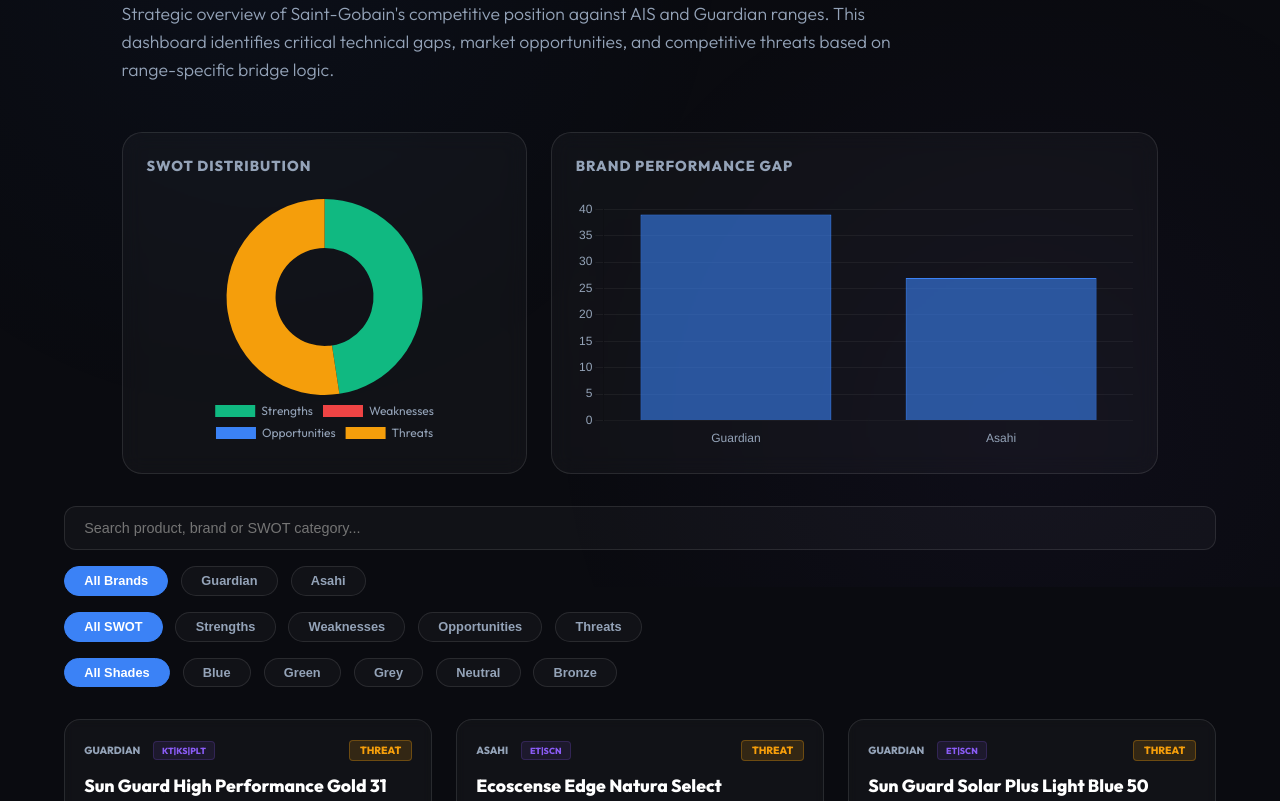
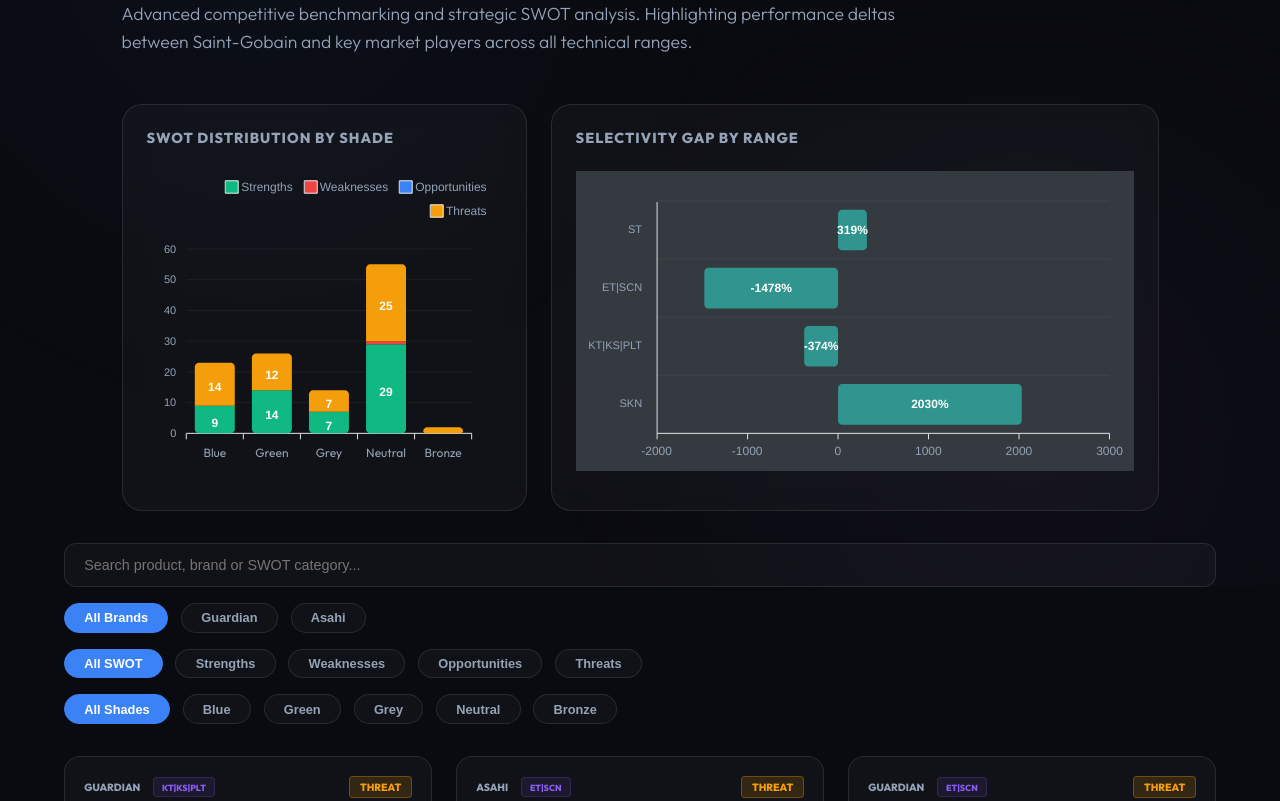
Before and after one commit to saintgobaindesignteam-dev/gap, a website: page index.html in a window 1280 px wide. Shown: the part 213-1014 px from the top of the page. Drawn offline with nearby package versions, Linux system fonts and the light colour scheme.

Commit message:
Add files via upload

```diff
--- a/app.js
+++ b/app.js
@@ -6,15 +6,14 @@
 
     let allItems = [];
     let filters = { brand: 'all', swot: 'all', shade: 'all' };
-    let charts = {};
+    let chartInstances = {};
 
     async function loadData() {
         try {
             const response = await fetch('gap_data.json');
             const data = await response.json();
             allItems = data.items;
-            // Summary will now be handled dynamically by filterData
-            renderCharts(data.summary, allItems);
+            renderCharts(allItems);
             filterData();
         } catch (err) {
             gapContainer.innerHTML = `<div class="loader">Failed to load SWOT data. Please run analyze.ps1 first.</div>`;
@@ -50,52 +49,63 @@
         `;
     }
 
-    function renderCharts(summary, items) {
-        const swotCtx = document.getElementById('swotChart').getContext('2d');
-        if (charts.swot) charts.swot.destroy();
-        charts.swot = new Chart(swotCtx, {
-            type: 'doughnut',
-            data: {
-                labels: ['Strengths', 'Weaknesses', 'Opportunities', 'Threats'],
-                datasets: [{
-                    data: [summary.strengths || 0, summary.weaknesses || 0, summary.opportunities || 0, summary.threats || 0],
-                    backgroundColor: ['#10b981', '#ef4444', '#3b82f6', '#f59e0b'],
-                    borderWidth: 0,
-                    hoverOffset: 10
-                }]
-            },
-            options: {
-                plugins: {
-                    legend: { position: 'bottom', labels: { color: '#94a3b8', font: { family: 'Outfit' } } }
-                }
-            }
+    function renderCharts(items) {
+        // 1. SWOT by Shade Stacked Chart
+        const shades = ['Blue', 'Green', 'Grey', 'Neutral', 'Bronze'];
+        const series = [
+            { name: 'Strengths', data: shades.map(s => items.filter(i => i.Target.Shade === s && i.SWOT === 'Strength').length), color: '#10b981' },
+            { name: 'Weaknesses', data: shades.map(s => items.filter(i => i.Target.Shade === s && i.SWOT === 'Weakness').length), color: '#ef4444' },
+            { name: 'Opportunities', data: shades.map(s => items.filter(i => i.Target.Shade === s && i.SWOT === 'Opportunity').length), color: '#3b82f6' },
+            { name: 'Threats', data: shades.map(s => items.filter(i => i.Target.Shade === s && i.SWOT === 'Threat').length), color: '#f59e0b' }
+        ];
+
+        const swotShadeOptions = {
+            series: series,
+            chart: { type: 'bar', height: 300, stacked: true, toolbar: { show: false }, background: 'transparent' },
+            plotOptions: { bar: { horizontal: false, borderRadius: 4 } },
+            xaxis: { categories: shades, labels: { style: { colors: '#94a3b8', fontFamily: 'Outfit' } } },
+            yaxis: { labels: { style: { colors: '#94a3b8' } } },
+            legend: { position: 'top', horizontalAlign: 'right', labels: { colors: '#94a3b8' } },
+            fill: { opacity: 1 },
+            theme: { mode: 'dark' },
+            grid: { borderColor: 'rgba(255,255,255,0.05)' }
+        };
+
+        if (chartInstances.swotShade) chartInstances.swotShade.destroy();
+        chartInstances.swotShade = new ApexCharts(document.querySelector("#swotShadeChart"), swotShadeOptions);
+        chartInstances.swotShade.render();
+
+        // 2. Selectivity Gap by Range
+        const ranges = ['ST', 'ET|SCN', 'KT|KS|PLT', 'SKN'];
+        const avgGaps = ranges.map(r => {
+            const rangeItems = items.filter(i => i.Range === r && i.Diff !== 0);
+            if (rangeItems.length === 0) return 0;
+            const sum = rangeItems.reduce((acc, curr) => acc + curr.Diff, 0);
+            return Math.round(sum / rangeItems.length);
         });
 
-        const brands = [...new Set(items.map(i => i.Brand))];
-        const brandGaps = brands.map(b => items.filter(i => i.Brand === b && (i.SWOT === 'Threat' || i.SWOT === 'Weakness')).length);
+        const rangeGapOptions = {
+            series: [{ name: 'Avg Selectivity Diff %', data: avgGaps }],
+            chart: { type: 'bar', height: 300, toolbar: { show: false } },
+            plotOptions: {
+                bar: {
+                    horizontal: true,
+                    borderRadius: 4,
+                    colors: {
+                        ranges: [{ from: -100, to: 0, color: '#ef4444' }, { from: 1, to: 100, color: '#10b981' }]
+                    }
+                }
+            },
+            dataLabels: { enabled: true, formatter: val => val + '%' },
+            xaxis: { categories: ranges, labels: { style: { colors: '#94a3b8' } } },
+            yaxis: { labels: { style: { colors: '#94a3b8' } } },
+            theme: { mode: 'dark' },
+            grid: { borderColor: 'rgba(255,255,255,0.05)' }
+        };
 
-        const brandCtx = document.getElementById('brandChart').getContext('2d');
-        if (charts.brand) charts.brand.destroy();
-        charts.brand = new Chart(brandCtx, {
-            type: 'bar',
-            data: {
-                labels: brands,
-                datasets: [{
-                    label: 'Critical Gaps',
-                    data: brandGaps,
-                    backgroundColor: 'rgba(59, 130, 246, 0.6)',
-                    borderColor: '#3b82f6',
-                    borderWidth: 1
-                }]
-            },
-            options: {
-                scales: {
-                    y: { beginAtZero: true, grid: { color: 'rgba(255,255,255,0.05)' }, ticks: { color: '#94a3b8' } },
-                    x: { grid: { display: false }, ticks: { color: '#94a3b8' } }
-                },
-                plugins: { legend: { display: false } }
-            }
-        });
+        if (chartInstances.rangeGap) chartInstances.rangeGap.destroy();
+        chartInstances.rangeGap = new ApexCharts(document.querySelector("#rangeGapChart"), rangeGapOptions);
+        chartInstances.rangeGap.render();
     }
 
     function renderItems(items) {
@@ -145,8 +155,6 @@
 
     function filterData() {
         const searchTerm = searchInput.value.toLowerCase();
-
-        // 1. First, filter by Brand and Shade to update the summary counts for that segment
         const segmentItems = allItems.filter(item => {
             const matchesBrand = filters.brand === 'all' || item.Brand === filters.brand;
             const matchesShade = filters.shade === 'all' || item.Target.Shade === filters.shade;
@@ -154,17 +162,13 @@
             return matchesBrand && matchesShade && matchesSearch;
         });
 
-        // Update the dynamic summary numbers based on the segment (before SWOT filter)
         updateSummary(segmentItems);
 
-        // 2. Then apply the SWOT filter for the visible cards
         let visibleItems = segmentItems.filter(item => {
             return filters.swot === 'all' || item.SWOT === filters.swot;
         });
 
-        // Ranking Logic: Sort by Selectivity Difference (Worst first)
         visibleItems.sort((a, b) => a.Diff - b.Diff);
-
         renderItems(visibleItems);
     }
 
--- a/index.html
+++ b/index.html
@@ -6,14 +6,14 @@
     <title>SG Gap Analysis Dashboard</title>
     <link rel="stylesheet" href="styles.css">
     <link href="https://fonts.googleapis.com/css2?family=Outfit:wght@300;400;600;800&display=swap" rel="stylesheet">
-    <script src="https://cdn.jsdelivr.net/npm/chart.js"></script>
+    <script src="https://cdn.jsdelivr.net/npm/apexcharts"></script>
 </head>
 <body>
     <div class="glass-bg"></div>
 
     <header>
         <div class="logo">
-            <span class="highlight">SG</span> STRATEGIC SWOT
+            <span class="highlight">SG</span> STRATEGIC INTELLIGENCE
         </div>
         <div class="stats-bar" id="summary-stats">
             <!-- Stats will be injected here -->
@@ -22,18 +22,18 @@
 
     <main>
         <section class="hero-intro">
-            <h1>Market Gap & SWOT Analysis</h1>
-            <p>Strategic overview of Saint-Gobain's competitive position against AIS and Guardian ranges. This dashboard identifies critical technical gaps, market opportunities, and competitive threats based on range-specific bridge logic.</p>
+            <h1>Market Gap Intelligence</h1>
+            <p>Advanced competitive benchmarking and strategic SWOT analysis. Highlighting performance deltas between Saint-Gobain and key market players across all technical ranges.</p>
         </section>
 
         <section class="overview-charts">
             <div class="chart-card glass-card">
-                <h3>SWOT Distribution</h3>
-                <canvas id="swotChart"></canvas>
+                <h3>SWOT Distribution by Shade</h3>
+                <div id="swotShadeChart"></div>
             </div>
             <div class="chart-card glass-card">
-                <h3>Brand Performance Gap</h3>
-                <canvas id="brandChart"></canvas>
+                <h3>Selectivity Gap by Range</h3>
+                <div id="rangeGapChart"></div>
             </div>
         </section>
         <section class="filters">
```
